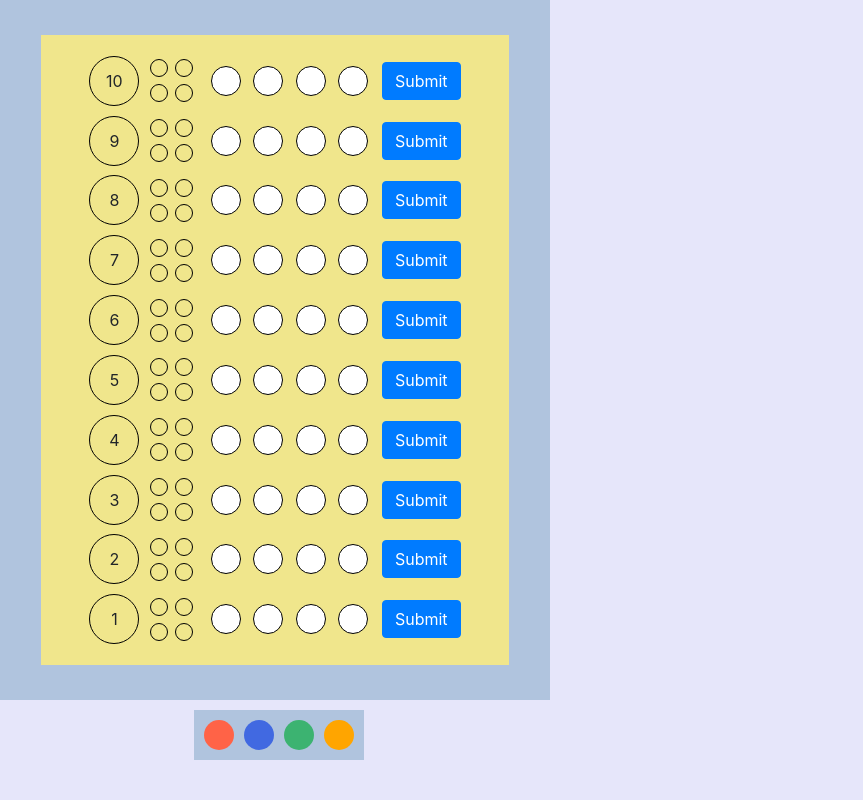
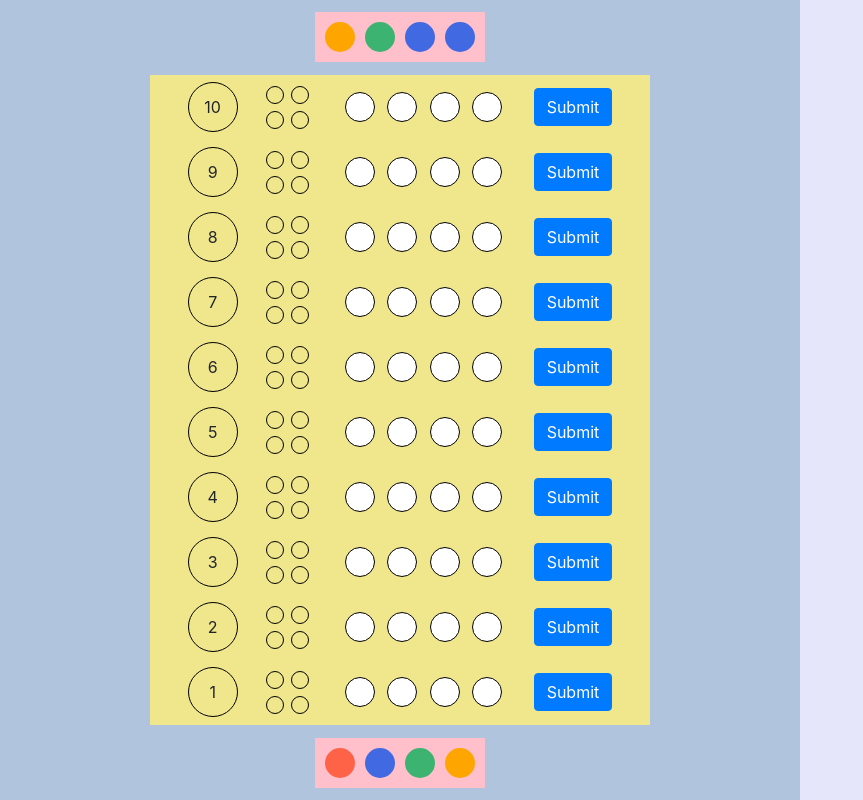
Before and after one commit to lbrantcollins/MasterMind-old, a PHP site: page / in a window 1280 px wide. Shown: the whole page, without its empty margins (0-863 px from the left). Run offline with PHP 8.4, Linux system fonts and the light colour scheme.

Commit message:
set up display of code at top of game to be used to reveal code at end of a losing game

```diff
--- a/css/style.css
+++ b/css/style.css
@@ -2,32 +2,55 @@ body {
 	background-color: lavender;
 }
 
-
 #game-board-container {
 	background-color: lightsteelblue;
-	width: 550px;
-	height: 700px;
-	position: relative;
+	width: 800px;
+	height: 800px;
+	/*position: relative;*/
+	display: flex;
+	justify-content: space-around;
+	align-items: center;
+	flex-direction: column;
 }
 
 #background-container {
 	background-color: khaki;
-	width: 85%;
-	height: 90%;
-  	margin: auto 7.5%;
-	position: absolute;
+	width: 500;
+	height: 650;
+  	/*margin-left: 25px;*/
+	/*position: absolute;
    top: 50%;
-  	transform: translateY(-50%);
+  	transform: translateY(-50%);*/
   	display: flex;
 	justify-content: space-around;
 	align-items: center;
-	flex-wrap: wrap;
+	/*flex-wrap: wrap;*/
+}
+
+#color-container, #code-container {
+	display: flex;
+	justify-content: space-evenly;
+	align-items: center;
+	margin: 10px 194px;
+	width: 170px;
+	height: 50px;
+	background-color: pink;
+}
+
+#scoreboard {
+	background-color: pink;
+	width: 300;
+	height: 650;
+  	display: flex;
+	justify-content: space-around;
+	align-items: center;
+	/*flex-wrap: wrap;*/
 }
 
 #row-container {
 	/*background-color: orange;*/
-	width: 90%;
-	height: 95%;
+	width: 500px;
+	height: 650px;
 	display: flex;
 	justify-content: space-around;
 	align-items: center;
@@ -71,8 +94,6 @@ body {
    box-sizing: border-box;
 }
 
-/* The CSS for the available guess colors will
-be generated via jQuery during the game */
 .guess-pegs {
 	background-color: white;
 	border: 1px solid black;
@@ -98,16 +119,6 @@ be generated via jQuery during the game */
 	border-radius: 50%;
 }
 
-#color-container {
-	display: flex;
-	justify-content: space-evenly;
-	align-items: center;
-	margin: 10px 194px;
-	width: 170px;
-	height: 50px;
-	background-color: lightsteelblue;
-}
-
 .color-pegs {
 	display: flex;
 	justify-content: space-around;
--- a/index.html
+++ b/index.html
@@ -12,6 +12,12 @@
 <body>
 
 	<div id="game-board-container">
+		<div id="code-container">
+			<div class="color-pegs" data-color-number="0"></div>
+			<div class="color-pegs" data-color-number="1"></div>
+			<div class="color-pegs" data-color-number="2"></div>
+			<div class="color-pegs" data-color-number="3"></div>
+		</div>
 		<div id="background-container">
 			<!-- background -->
 			<div id="row-container">
@@ -150,10 +156,10 @@
 						<div class="response-pegs" data-peg-number="3"></div>
 					</div>
 					<div class="guess" data-guess-number="3">
-						<div class="color-pegs guess-pegs" data-peg-number=1></div>
-						<div class="color-pegs guess-pegs" data-peg-number=2></div>
-						<div class="color-pegs guess-pegs" data-peg-number=3></div>
-						<div class="color-pegs guess-pegs" data-peg-number=4></div>
+						<div class="color-pegs guess-pegs" data-peg-number="1"></div>
+						<div class="color-pegs guess-pegs" data-peg-number="2"></div>
+						<div class="color-pegs guess-pegs" data-peg-number="3"></div>
+						<div class="color-pegs guess-pegs" data-peg-number="4"></div>
 					</div>
 					<div>
 						<button class="guess-button btn btn-primary" data-guess-number="3">Submit</button>
@@ -197,14 +203,16 @@
 				</div>
 			</div>
 		</div>
+		<div id="color-container">
+			<div class="color-pegs" data-color-number="0"></div>
+			<div class="color-pegs" data-color-number="1"></div>
+			<div class="color-pegs" data-color-number="2"></div>
+			<div class="color-pegs" data-color-number="3"></div>
+		</div>
+
 	</div>
 
-	<div id="color-container">
-		<div class="color-pegs colors" data-color-number="0"></div>
-		<div class="color-pegs colors" data-color-number="1"></div>
-		<div class="color-pegs colors" data-color-number="2"></div>
-		<div class="color-pegs colors" data-color-number="3"></div>
-	</div>
+
 
 
 <body>
--- a/js/app.js
+++ b/js/app.js
@@ -36,7 +36,11 @@ const game = {
 		for (let i = 0; i < this.numColors; i++) {
 			this.code[i] = Math.floor( Math.random() * this.numColors );
 		}
-		// console.log("the code: ", this.code);
+		// ***************
+		// move this to the end of the game
+		// ***************
+		this.revealCode();
+
 	},
 
 	highlightCurrentGuessPeg (e) {
@@ -154,7 +158,15 @@ const game = {
 
 	goToNextGuess () {
 		this.guessNumber++;
-	}
+	},
+
+	revealCode () {
+		const codeDiv = $('#code-container');
+		for (i = 0; i < this.numColors; i++ ) {
+			codeDiv.find(`[data-color-number = '${i}']`).css("background-color", this.color[this.code[i]]);
+		}
+	},
+
 
 }
 
```
